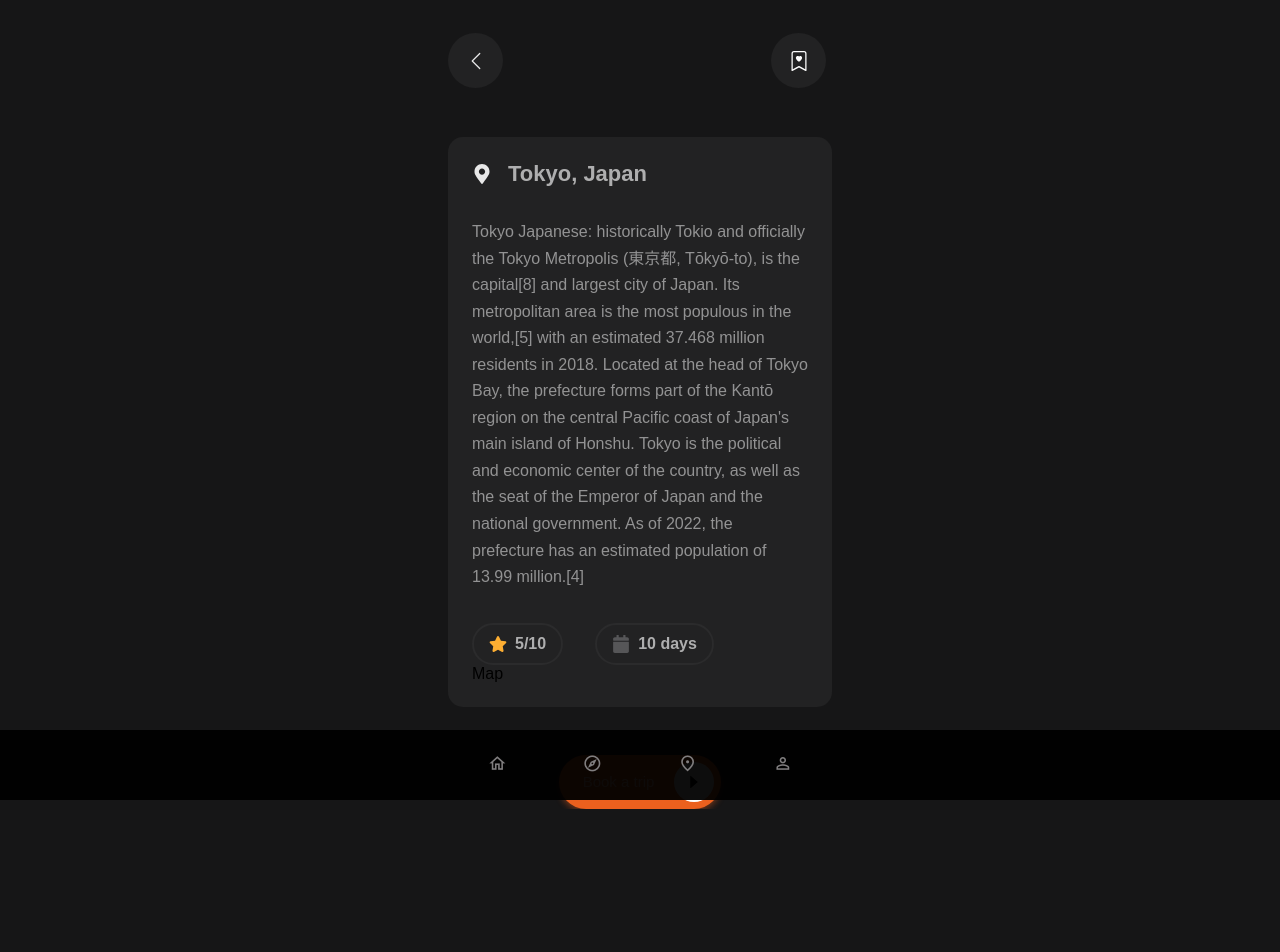
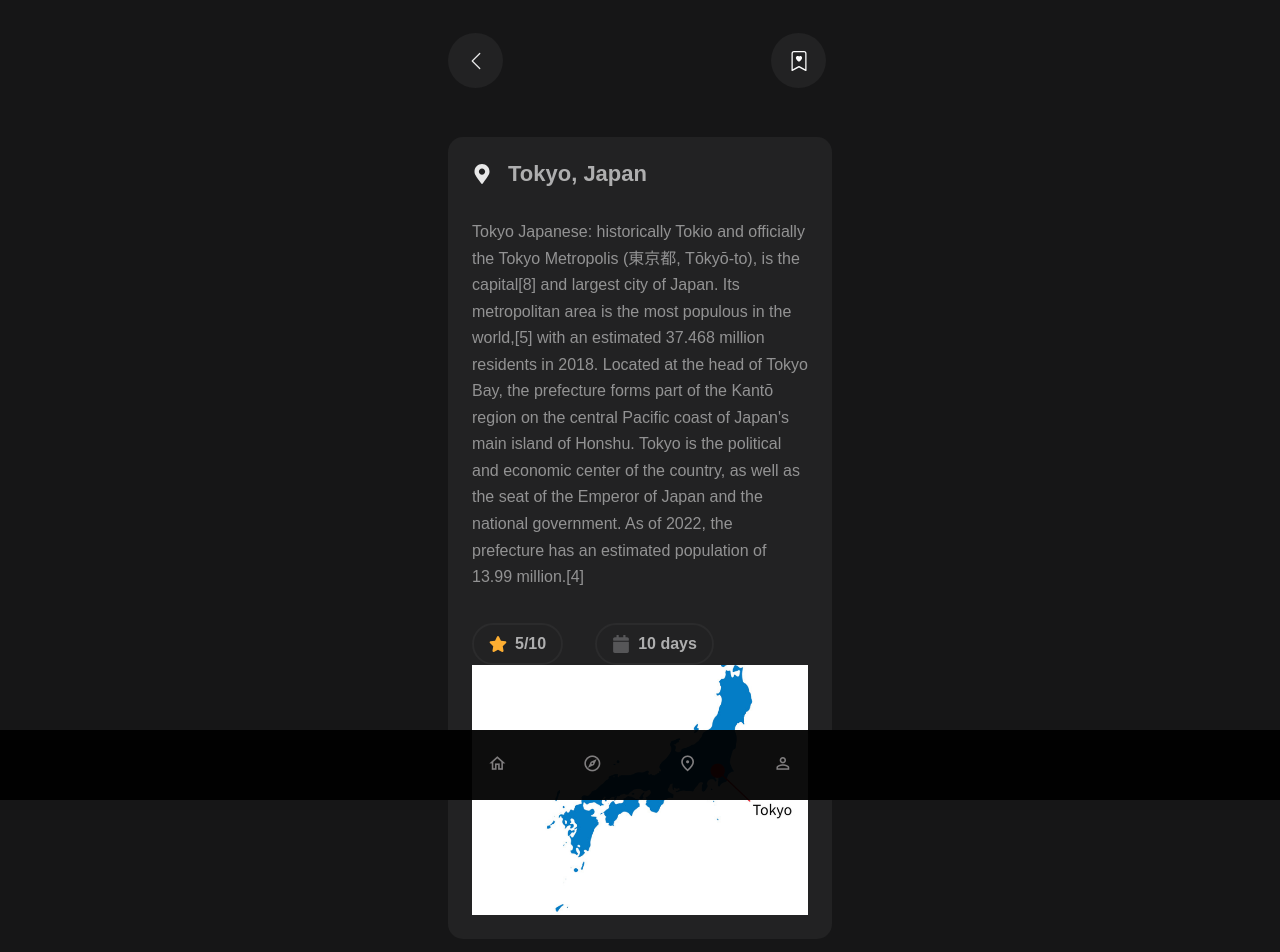
Before and after one commit to AnnaDe-v/booking, a Next.js app: page /place/tokyo in a window 1280 px wide. Shown: the top 952 px of the page. Before the commit the page ends 809 px from the top, so only its background shows below. Built offline with nearby package versions, Linux system fonts and the light colour scheme.

Commit message:
added image block

```diff
--- a/app/components/screens/place/Information/Information.tsx
+++ b/app/components/screens/place/Information/Information.tsx
@@ -25,8 +25,7 @@ const Information: FC<{ place: IPlace }> = ({ place }) => {
                     <span>{place.duration}</span>
                 </div>
             </div>
-
-            <Map />
+            <Map place={place}/>
         </div>
     )
 }
--- a/app/components/screens/place/Information/Map.tsx
+++ b/app/components/screens/place/Information/Map.tsx
@@ -1,7 +1,11 @@
 import { FC } from 'react'
+import {IPlace} from "../../../../types/place";
 
-const Map: FC = () => {
-    return <div>Map</div>
+
+
+const Map: FC<{ place: IPlace }> = ({ place }) => {
+
+    return <div style={{backgroundImage: `url(${place.mapImage})`, height:'250px', backgroundSize: 'cover',backgroundPosition: 'center', backgroundRepeat: 'no-repeat' }}></div>
 }
 
 export default Map
--- a/pages/api/places/index.ts
+++ b/pages/api/places/index.ts
@@ -11,7 +11,7 @@ export const places: IPlace[] = [
         imageLink: 'http://localhost:3000/images/places/japan.jpg',
         duration: '10 days',
         googleMapLink: 'sdsf',
-        mapImage: 'sdwshjk',
+        mapImage: 'http://localhost:3000/images/places/Tokyo.png',
         rating: 5
     },
     {
```
Also changed, not shown: public/images/places/Tokyo.png (added).
